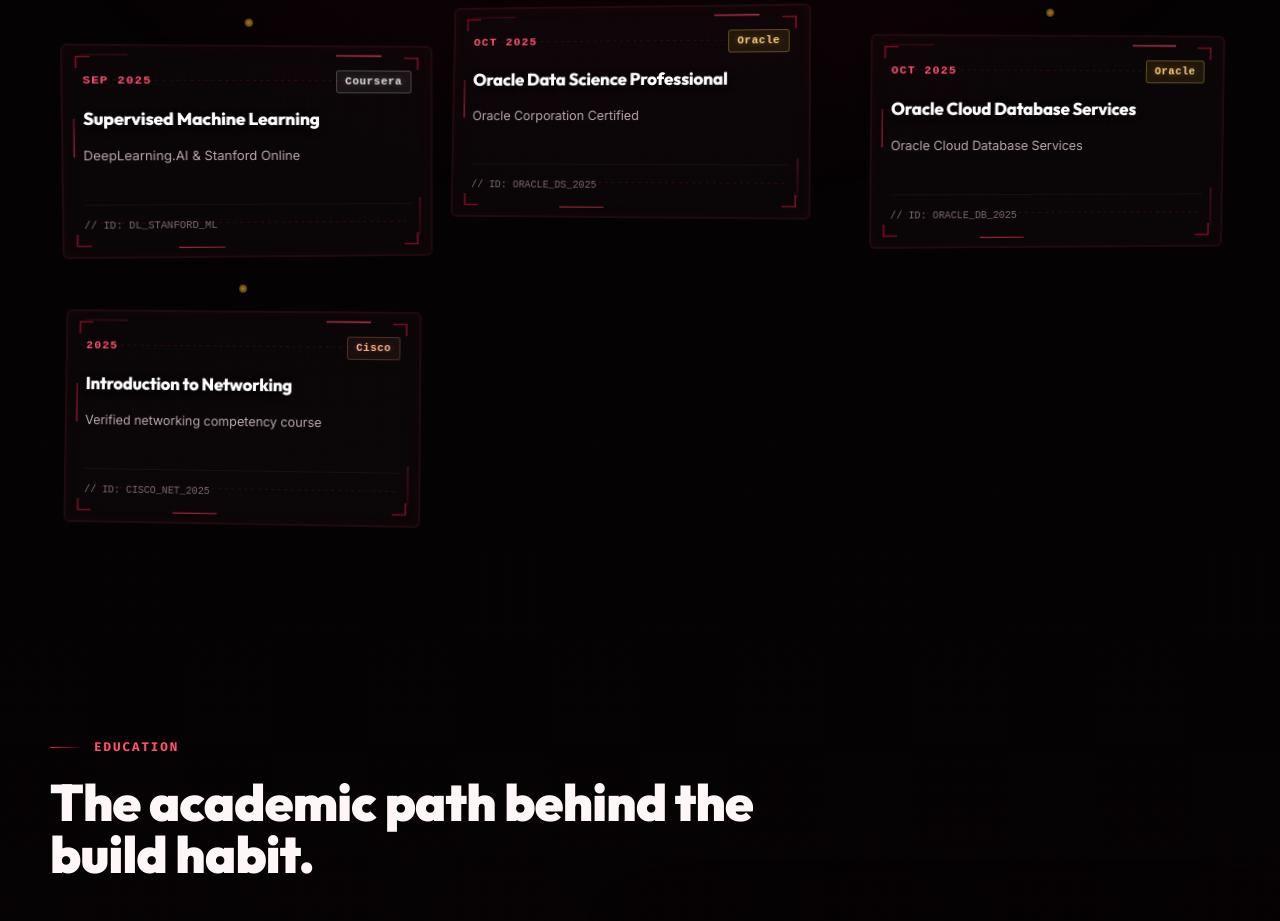
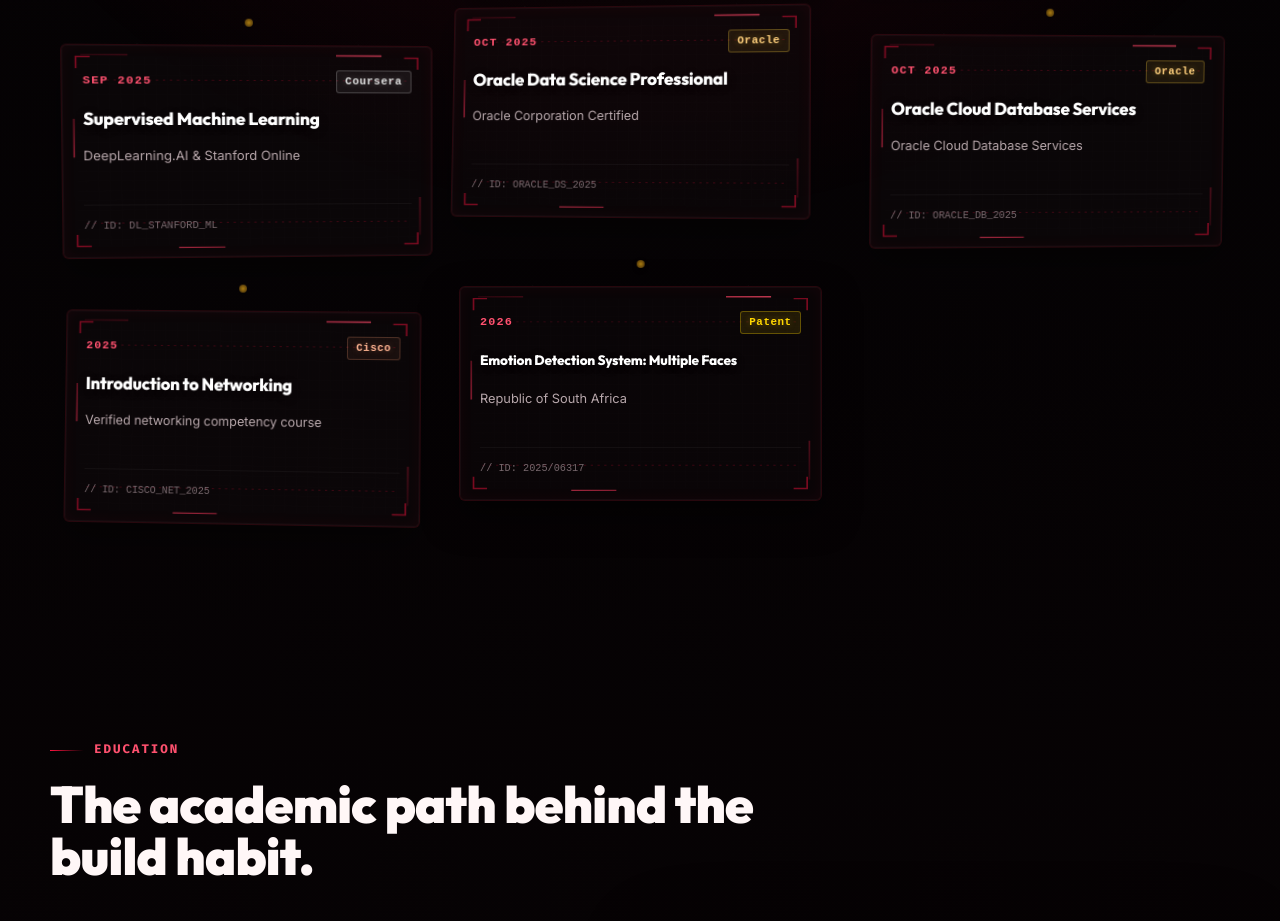
Before and after one commit to sathyaseelan2006/myportfolio, a plain HTML site: page index.html in a window 1280 px wide. Shown: the part 4886-5807 px from the top of the page. Drawn offline with nearby package versions, Linux system fonts and the light colour scheme.

Commit message:
Add South Africa Patent to credentials wall of fame

```diff
--- a/index.html
+++ b/index.html
@@ -797,6 +797,44 @@
             </div>
           </div>
         </div>
+
+        <!-- Frame 8: Patent Granted -->
+        <div class="gallery-frame stagger-8">
+          <div class="frame-hardware">
+            <div class="frame-nail"></div>
+            <div class="frame-wire"></div>
+          </div>
+          <div class="frame-inner glass-plaque">
+            <svg class="plaque-schematic" viewBox="0 0 320 220" preserveAspectRatio="none" xmlns="http://www.w3.org/2000/svg">
+              <path d="M 12 24 L 12 12 L 24 12" stroke="rgba(255, 18, 63, 0.45)" stroke-width="1.5" fill="none" />
+              <path d="M 308 24 L 308 12 L 296 12" stroke="rgba(255, 18, 63, 0.45)" stroke-width="1.5" fill="none" />
+              <path d="M 12 196 L 12 208 L 24 208" stroke="rgba(255, 18, 63, 0.45)" stroke-width="1.5" fill="none" />
+              <path d="M 308 196 L 308 208 L 296 208" stroke="rgba(255, 18, 63, 0.45)" stroke-width="1.5" fill="none" />
+
+              <pattern id="cardGrid8" width="10" height="10" patternUnits="userSpaceOnUse">
+                <path d="M 10 0 L 0 0 0 10" fill="none" stroke="rgba(255, 255, 255, 0.02)" stroke-width="0.5"/>
+              </pattern>
+              <rect x="12" y="12" width="296" height="196" fill="url(#cardGrid8)" />
+
+              <line x1="20" y1="36" x2="300" y2="36" stroke="rgba(255, 18, 63, 0.2)" stroke-width="1" stroke-dasharray="2 4" />
+              <line x1="20" y1="184" x2="300" y2="184" stroke="rgba(255, 18, 63, 0.2)" stroke-width="1" stroke-dasharray="2 4" />
+
+              <rect class="neon-trace" x="10" y="10" width="300" height="200" rx="6" fill="none" stroke="url(#neonGlowGrad)" stroke-width="1.5" stroke-dasharray="40 180" />
+            </svg>
+
+            <div class="plaque-content">
+              <header class="plaque-header">
+                <span class="plaque-year">2026</span>
+                <span class="plaque-badge badge-gold" style="color: #ffd700; border-color: rgba(255,215,0,0.3); background: rgba(255,215,0,0.1);">Patent</span>
+              </header>
+              <h3 class="plaque-title" style="font-size: 0.85rem; line-height: 1.2; margin-bottom: 6px; margin-top: 4px;">Emotion Detection System: Multiple Faces</h3>
+              <p class="plaque-detail">Republic of South Africa</p>
+              <footer class="plaque-footer">
+                <span class="plaque-hash">// ID: 2025/06317</span>
+              </footer>
+            </div>
+          </div>
+        </div>
       </div>
     </section>
 
```
